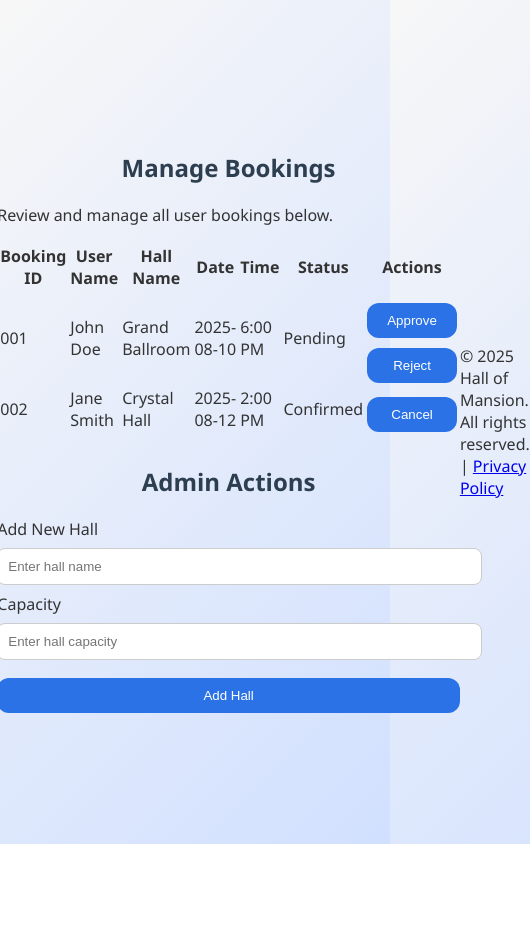
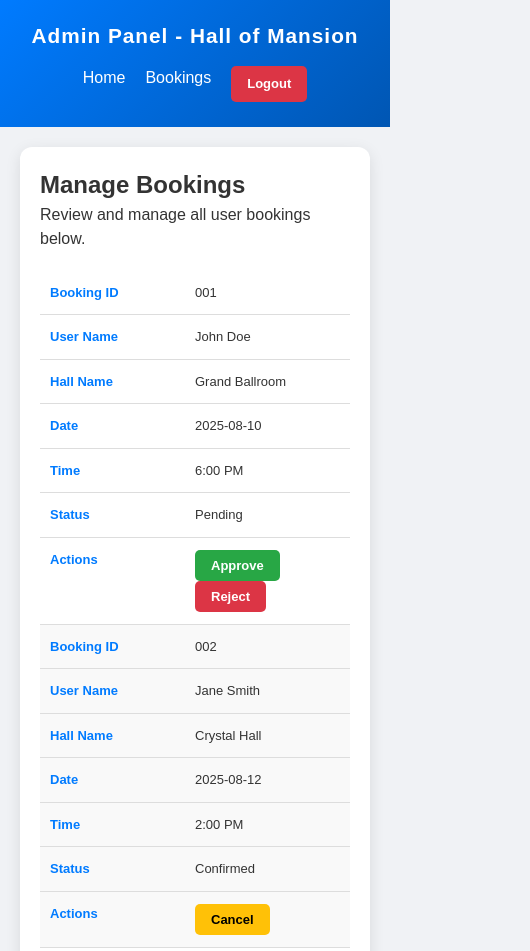
Before and after one commit to jayveeeee07/jayvee-hall-hotel, a plain HTML site: page admin.html in a window 390 px wide. Shown: the top 951 px of the page, 530 px wide, since content can reach past the window. Before the commit the page ends 844 px from the top, so only its background shows below. Drawn offline with Linux system fonts and the light colour scheme.

Commit message:
Update style.css

```diff
--- a/style.css
+++ b/style.css
@@ -1,260 +1,265 @@
-/* style.css */
-body {
-  font-family: Arial, sans-serif;
-  margin: 0; padding: 0;
-  background: #f7f7f7;
-  color: #333;
+/* Global Styles */
+* {
+  margin: 0;
+  padding: 0;
+  box-sizing: border-box;
 }
 
-h1, h2, h3 {
-  text-align: center;
-  color: #2c3e50;
+body {
+  font-family: 'Poppins', Arial, sans-serif;
+  background-color: #f0f2f5;
+  color: #333;
+  line-height: 1.5;
+  overflow-x: hidden;
 }
 
-.welcome-container, .form-container, .dashboard {
-  max-width: 500px;
-  margin: 50px auto;
-  background: white;
-  padding: 20px;
-  border-radius: 12px;
-  box-shadow: 0 4px 20px rgba(0,0,0,0.1);
+/* Smooth Animations */
+.fade-in {
+  animation: fadeIn 1s ease-in-out;
 }
 
-button {
-  background: #3498db;
-  color: white;
-  border: none;
-  padding: 10px 20px;
-  margin-top: 10px;
-  cursor: pointer;
-  border-radius: 8px;
-  width: 100%;
-}
-button:disabled { background: #bdc3c7; }
-
-input, select {
-  width: 100%;
-  padding: 10px;
-  margin: 8px 0;
-  border-radius: 8px;
-  border: 1px solid #ccc;
+@keyframes fadeIn {
+  from {opacity: 0; transform: translateY(10px);}
+  to {opacity: 1; transform: translateY(0);}
 }
 
-/* Header / Navbar */;
-
-
-/* Room Grid - Same Size Cards */
-.room-grid {
-  display: grid;
-  grid-template-columns: repeat(auto-fill, minmax(250px, 1fr));
-  gap: 20px;
-  margin-top: 20px;
+/* Header */
+header {
+  background: linear-gradient(135deg, #007bff, #0056b3);
+  color: #fff;
+  padding: 20px;
+  text-align: center;
+  position: sticky;
+  top: 0;
+  z-index: 1000;
 }
 
-.room-card {
-  background: #fff;
-  border-radius: 10px;
-  box-shadow: 0 2px 8px rgba(0,0,0,0.2);
-  padding: 10px;
-  display: flex;
-  flex-direction: column;
-  justify-content: space-between;
-  text-align: center;
-  transition: 0.3s;
-  height: 320px; /* FIXED HEIGHT */
+header h1 {
+  font-size: 2rem;
+  letter-spacing: 1px;
 }
 
-.room-card img {
-  width: 100%;
-  height: 150px;
-  object-fit: cover;
-  border-radius: 8px;
+nav {
+  margin-top: 10px;
 }
 
-.card-buttons {
-  margin-top: auto;
-  display: flex;
-  justify-content: center;
-  gap: 10px;
-}
-
-.card-buttons button {
-  padding: 8px 14px;
-  border: none;
-  border-radius: 6px;
-  cursor: pointer;
-  background: #0077cc;
+nav a {
   color: white;
+  text-decoration: none;
+  margin: 0 12px;
+  font-weight: 500;
   transition: 0.3s;
 }
 
-.card-buttons button:hover { background: #005fa3; }
-.room-slider {
-  display: flex;
-  overflow: hidden;
-  justify-content: center;
-  align-items: center;
-  position: relative;
-}
-.room-slider img {
-  width: 100%;
-  max-height: 300px;
-  object-fit: cover;
-  border-radius: 12px;
+nav a:hover {
+  color: #ffcc00;
 }
 
-.navbar {
-  display: flex;
-  justify-content: space-around;
-  background: #34495e;
+/* Container */
+.container {
+  max-width: 1200px;
+  margin: 0 auto;
+  padding: 20px;
+}
+
+/* Buttons */
+button, .btn {
+  display: inline-block;
+  padding: 10px 20px;
+  border-radius: 5px;
+  border: none;
+  cursor: pointer;
+  font-weight: 600;
+  transition: 0.3s;
+}
+
+.btn-primary {
+  background: #007bff;
+  color: #fff;
+}
+
+.btn-primary:hover {
+  background: #0056b3;
+}
+
+.btn-danger {
+  background: #dc3545;
+  color: #fff;
+}
+
+.btn-danger:hover {
+  background: #b02a37;
+}
+
+.btn-success {
+  background: #28a745;
+  color: #fff;
+}
+
+.btn-success:hover {
+  background: #1e7e34;
+}
+
+.btn-warning {
+  background: #ffc107;
+  color: #000;
+}
+
+.btn-warning:hover {
+  background: #e0a800;
+}
+
+/* Forms */
+form {
+  background: #fff;
+  padding: 25px;
+  border-radius: 10px;
+  box-shadow: 0 0 10px rgba(0,0,0,0.1);
+  margin: 20px auto;
+  max-width: 500px;
+  animation: fadeIn 0.8s ease-in-out;
+}
+
+form h2 {
+  text-align: center;
+  margin-bottom: 20px;
+  color: #007bff;
+}
+
+form label {
+  display: block;
+  margin-bottom: 5px;
+  font-weight: 600;
+}
+
+form input, form select, form textarea {
+  width: 100%;
   padding: 10px;
-}
-.navbar button {
-  background: transparent;
-  color: white;
-  border: none;
+  margin-bottom: 15px;
+  border-radius: 5px;
+  border: 1px solid #ccc;
   font-size: 14px;
 }
 
-.fade-in { animation: fadeIn 1s ease-in; }
-@keyframes fadeIn {
-  from { opacity:0; transform:translateY(20px); }
-  to { opacity:1; transform:translateY(0); }
+form input:focus, form select:focus, form textarea:focus {
+  border-color: #007bff;
+  outline: none;
+  box-shadow: 0 0 5px rgba(0,123,255,0.3);
 }
 
-body {
-  background: linear-gradient(135deg, #f7f7f7, #d1e0ff);
-  font-family: 'Segoe UI', sans-serif;
-  display: flex;
-  justify-content: center;
-  align-items: center;
-  min-height: 100vh;
-  overflow-x: hidden;
+/* Tables */
+table {
+  width: 100%;
+  border-collapse: collapse;
+  margin: 20px 0;
+  overflow-x: auto;
 }
 
-.fade-in {
-  animation: fadeIn 1.2s ease;
+th, td {
+  padding: 12px;
+  text-align: center;
+  border: 1px solid #ddd;
+  font-size: 14px;
 }
 
-@keyframes fadeIn {
-  from {opacity: 0; transform: translateY(20px);}
-  to {opacity: 1; transform: translateY(0);}
+th {
+  background: #007bff;
+  color: white;
 }
 
-button {
-  background: #2a72e5;
-  color: white;
-  padding: 10px 20px;
-  border: none;
+tr:nth-child(even) {
+  background-color: #f9f9f9;
+}
+
+.no-data {
+  text-align: center;
+  padding: 20px;
+  color: #777;
+}
+
+/* Cards / Sections */
+.card {
+  background: #fff;
+  padding: 20px;
   border-radius: 12px;
-  cursor: pointer;
+  box-shadow: 0 4px 15px rgba(0,0,0,0.1);
   transition: 0.3s;
 }
 
-button:hover {
-  background: #1a4db0;
+.card:hover {
+  transform: translateY(-3px);
+  box-shadow: 0 6px 20px rgba(0,0,0,0.15);
 }
 
-.room-slider img {
-  width: 300px;
-  height: 200px;
-  border-radius: 15px;
-  object-fit: cover;
-  margin: 10px;
+/* Footer */
+footer {
+  background: #222;
+  color: #bbb;
+  padding: 20px;
+  text-align: center;
+  margin-top: 30px;
 }
 
-.navbar {
-  position: fixed;
-  bottom: 0;
-  left: 0;
-  width: 100%;
-  display: flex;
-  justify-content: space-around;
-  background: rgba(255,255,255,0.9);
-  padding: 10px;
-  box-shadow: 0 -2px 8px rgba(0,0,0,0.1);
+footer a {
+  color: #ffcc00;
+  text-decoration: none;
 }
 
-.slider-container {
-  position: relative;
-  width: 80%;
-  margin: 30px auto;
-  overflow: hidden;
+footer a:hover {
+  text-decoration: underline;
 }
 
-.slider {
-  display: flex;
-  transition: transform 0.5s ease-in-out;
+/* Responsive Design */
+@media (max-width: 992px) {
+  header h1 {
+    font-size: 1.5rem;
+  }
+  nav a {
+    margin: 0 8px;
+  }
+  form {
+    max-width: 90%;
+  }
 }
 
-.slide {
-  min-width: 100%;
-  box-sizing: border-box;
+@media (max-width: 768px) {
+  nav {
+    display: flex;
+    flex-wrap: wrap;
+    justify-content: center;
+  }
+  nav a {
+    margin: 5px 10px;
+  }
+  table, thead, tbody, th, td, tr {
+    display: block;
+    font-size: 13px;
+  }
+  th {
+    display: none;
+  }
+  td {
+    position: relative;
+    padding-left: 50%;
+    text-align: left;
+    border: none;
+    border-bottom: 1px solid #ddd;
+  }
+  td::before {
+    content: attr(data-label);
+    position: absolute;
+    left: 10px;
+    font-weight: bold;
+    color: #007bff;
+  }
 }
 
-.slide img {
-  width: 100%;
-  border-radius: 12px;
-  cursor: pointer;
-}
-
-.slide-btn {
-  position: absolute;
-  top: 50%;
-  transform: translateY(-50%);
-  background: rgba(0,0,0,0.5);
-  color: white;
-  border: none;
-  font-size: 2rem;
-  padding: 8px 12px;
-  cursor: pointer;
-  border-radius: 50%;
-}
-
-.slide-btn.left { left: 10px; }
-.slide-btn.right { right: 10px; }
-
-.modal {
-  display: none;
-  position: fixed;
-  z-index: 999;
-  top: 0; left: 0; width: 100%; height: 100%;
-  background: rgba(0,0,0,0.7);
-}
-
-.modal-content {
-  background: white;
-  margin: 10% auto;
-  padding: 20px;
-  width: 60%;
-  border-radius: 12px;
-  text-align: center;
-}
-
-.close {
-  float: right;
-  font-size: 24px;
-  cursor: pointer;
-}
-
-.hidden {
-  display: none;
-}
-
-.face-scan {
-  margin: 15px 0;
-  text-align: center;
-}
-
-.face-box {
-  width: 120px;
-  height: 120px;
-  margin: 10px auto;
-  border: 3px dashed #0077cc;
-  display: flex;
-  align-items: center;
-  justify-content: center;
-  font-size: 20px;
-  border-radius: 50%;
-  color: #0077cc;
-}
+@media (max-width: 480px) {
+  header h1 {
+    font-size: 1.3rem;
+  }
+  .btn {
+    padding: 8px 16px;
+    font-size: 13px;
+  }
+  }
```
